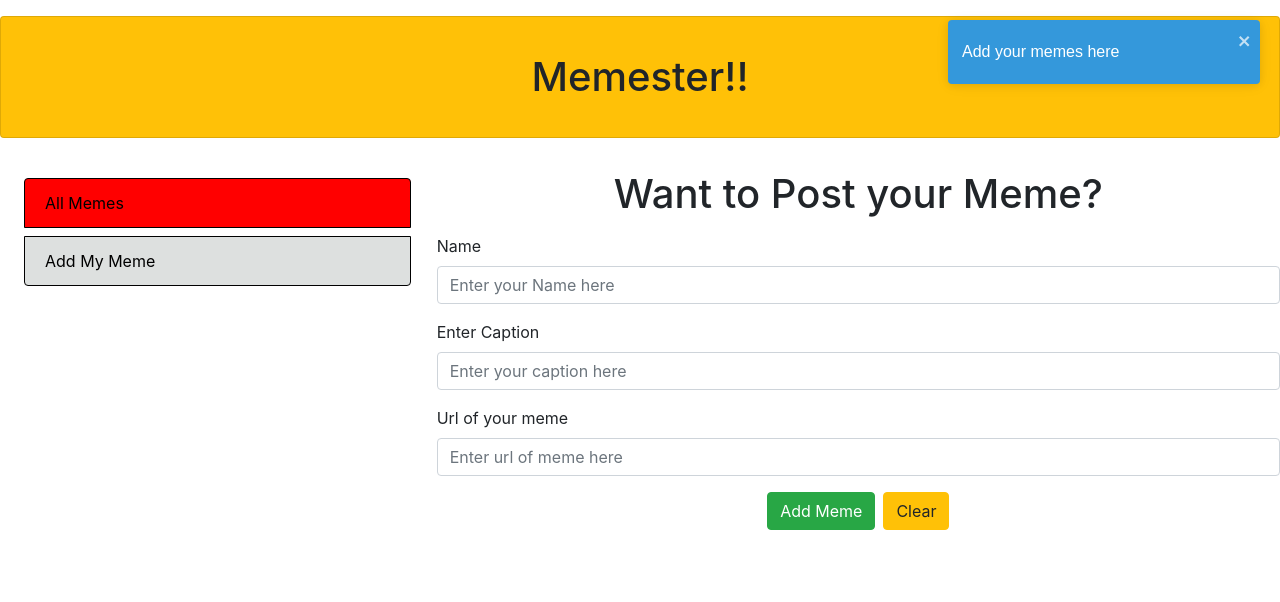
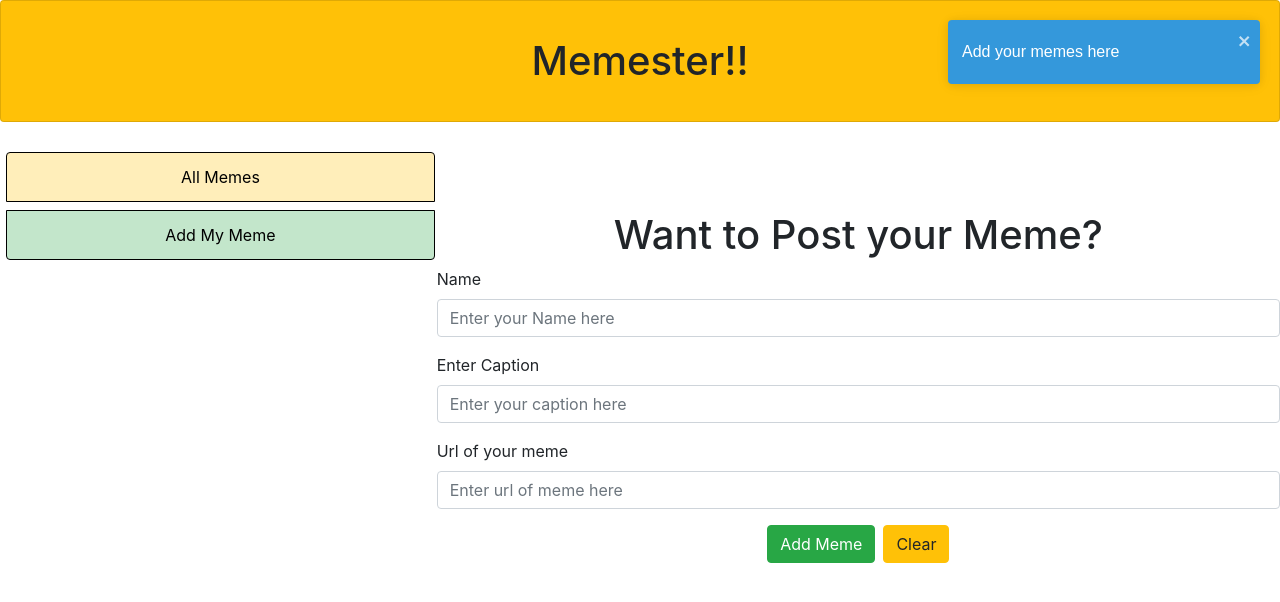
Before and after one commit to anmol1point0/Xmeme-Frontend, a React (Create React App) app: page /add-memes in a window 1280 px wide. Shown: the top 602 px of the page. Built offline with nearby package versions, Linux system fonts and the light colour scheme.

Commit message:
all styling and floating done'

```diff
--- a/src/components/AddMemes.js
+++ b/src/components/AddMemes.js
@@ -43,7 +43,7 @@ const AddMemes=()=>{
 
     <ToastContainer />
     return <Fragment>
-        <h1 className="text-center my-3"> Want to Post your Meme?</h1>
+        <h1  className="text-center" style={{"margin-top":"25%"}}> Want to Post your Meme?</h1>
         <Form onReset>
             <FormGroup >
                 <label for = "name">Name</label>
--- a/src/components/AllMemes.js
+++ b/src/components/AllMemes.js
@@ -12,6 +12,7 @@ const AllMemes=()=>{
     useEffect(()=>{
         document.title="All Memes";
         getAllMemes();
+        window.scrollTo(0, 0)
     },[])
 
     const[memes,setMemes]=useState([
@@ -35,13 +36,15 @@ const AllMemes=()=>{
 
     <ToastContainer/>
     return(
-        <div className="text-center">
+
+        <div className="text-center" style={{"margin-top":"147px"}}>
+
             <h1 style={{color:"green"}}> These are the Memes for you!</h1>
             <br>
             </br>
             {
                 memes.length>0? memes.map((item)=>
-                    <Memes key = {item.id} meme={item} />):"No Memes  :("
+                    <Memes key = {item.id} meme={item} />):"Memes Loading..."
             }
         </div>
     )
--- a/src/components/Header.js
+++ b/src/components/Header.js
@@ -5,7 +5,7 @@ import {Card,CardBody} from "reactstrap";
 const Header=()=>{
     return(
     <div>
-            <Card className="text_center my-3 bg-warning">
+            <Card style={{width:"100%", zIndex:"1000", position:"fixed"}} className="text_center bg-warning">
             <CardBody>
                 <h1 className="text-center my-3"> Memester!!</h1>
             </CardBody>
--- a/src/components/Menus.js
+++ b/src/components/Menus.js
@@ -4,11 +4,12 @@ import { ListGroup } from "reactstrap"
 
 const Menus=()=>{
     return(
-        <ListGroup className = "my-500" style={{"margin-left":"20px"}}>
-            <Link style={{border: '1px solid black',"background":"red" ,"color":"black"}} className="list-group-item list-group-item-action mx-1" tag="a" to="/">
+        <ListGroup  style={{"margin-left":"2px","position":"fixed",width:"33.5%",top: "19%",
+        right: "68%",left:"0%"}}>
+            <Link  style={{border: '1px solid black',"background":"#ffeeba" ,"color":"black",textAlign:"center"}} className="list-group-item list-group-item-action mx-1" tag="a" to="/" active>
                 All Memes
             </Link>
-            <Link style={{border: '1px solid black',"color":"black","background":"#DDE0DF"}} className="list-group-item list-group-item-action mx-1 my-2" tag="a" to="/add-memes">
+            <Link style={{border: '1px solid black',"color":"black","background":"#c3e6cb",textAlign:"center"}} className="list-group-item list-group-item-action mx-1 my-2" tag="a" to="/add-memes" active>
                 Add My Meme
             </Link>
 
```
Also changed, not shown: public/logo.png (added).
